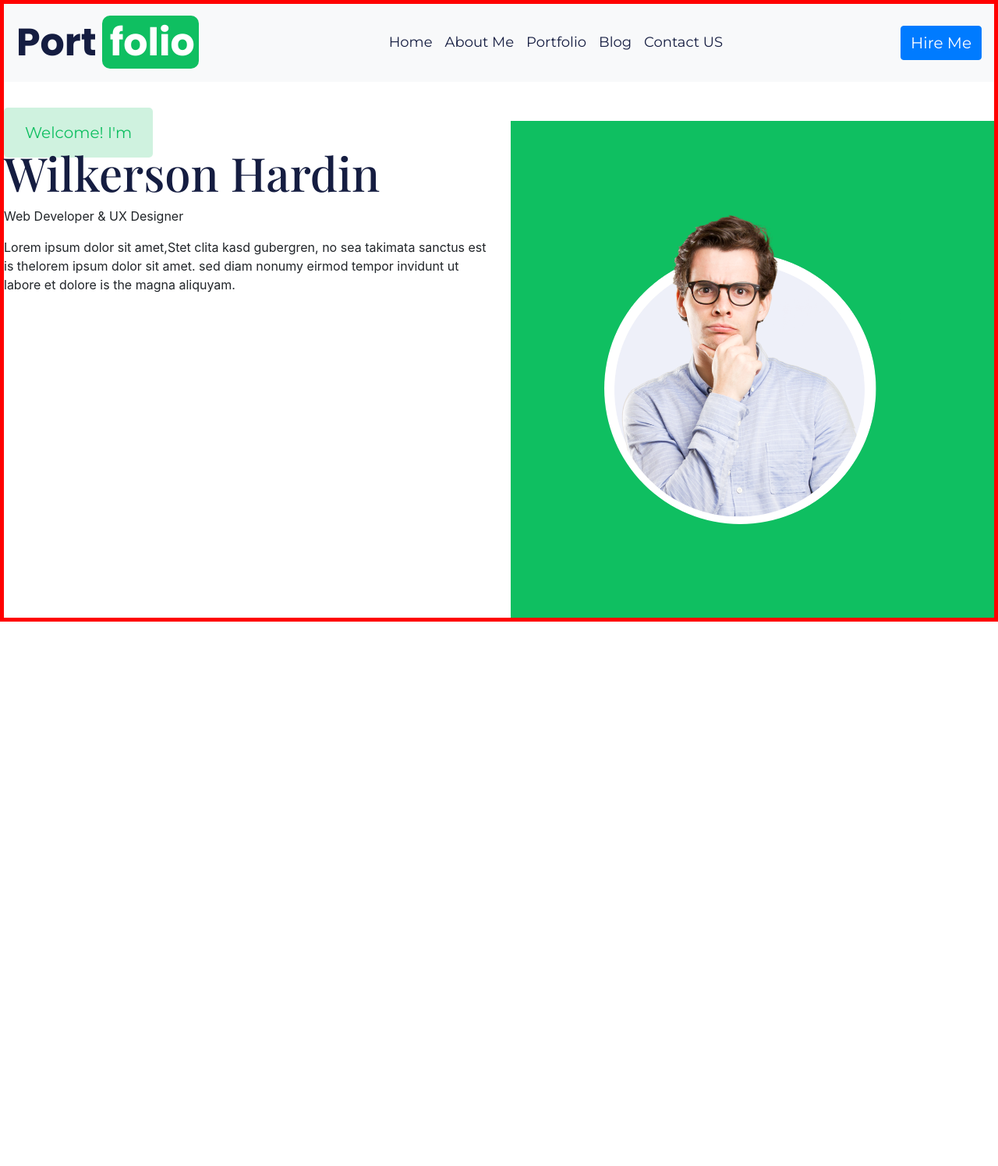
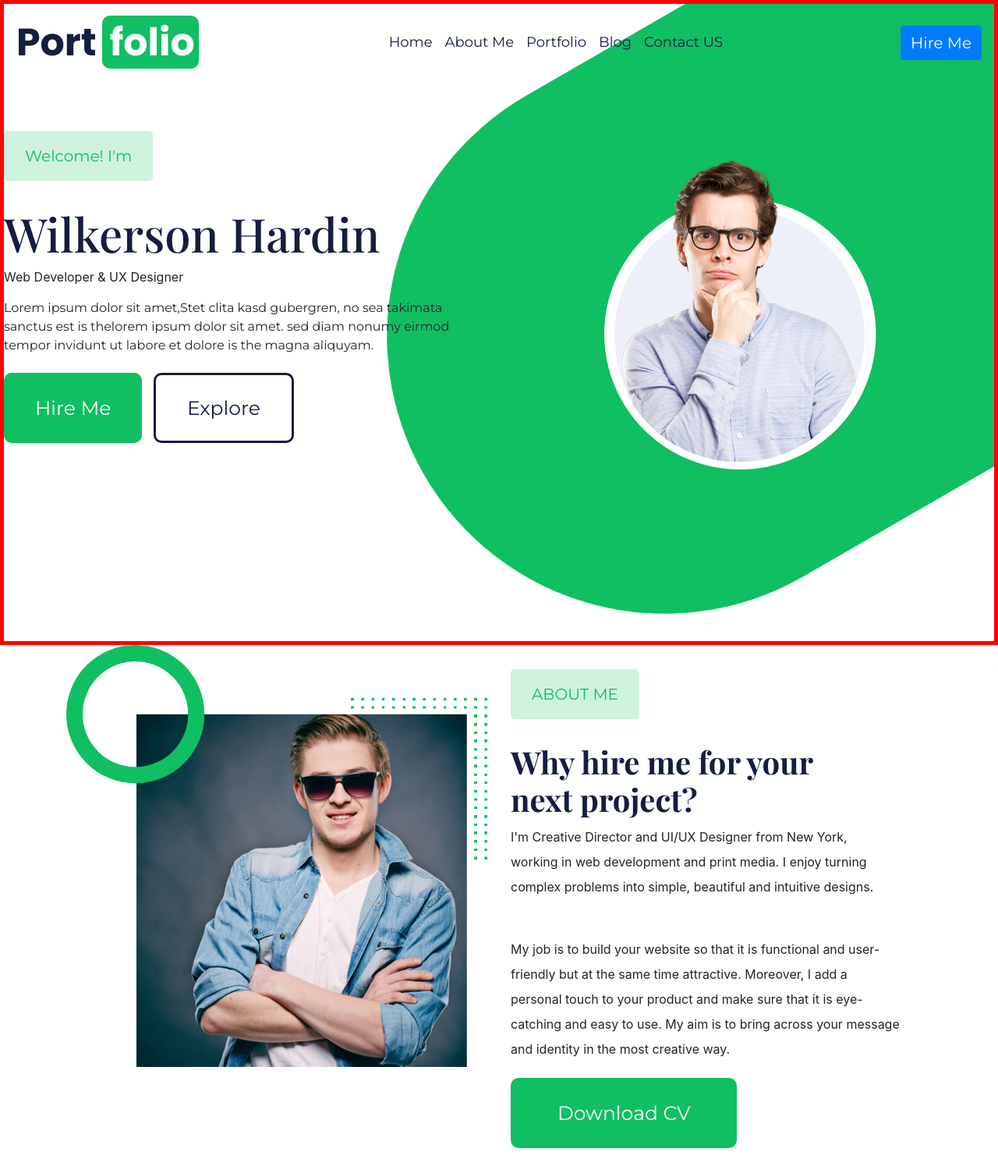
Before and after one commit to Simziglar/WebPortfolio, a website: page index.html in a window 1280 px wide. Shown: the whole page at 78% size. Before the commit the page ends 800 px from the top, so only its background shows below. Drawn offline with nearby package versions, Linux system fonts and the light colour scheme; a web font is replaced by a local one.

Commit message:
Modified

```diff
--- a/index.html
+++ b/index.html
@@ -23,9 +23,10 @@
 <body>
     <!--Start Header-->
     <header id="header">
-      <div id="header-content">
+
+      <div id="content">
         <!--Primary Navbar-->
-        <nav class="navbar navbar-expand-lg navbar-light bg-light">
+        <nav class="navbar navbar-expand-lg navbar-light ">
             <a class="navbar-brand font-poppins color-secondary font-size-49"  href="#" >Port<span class="color-whity">folio</span></a>
             <button class="navbar-toggler" type="button" data-toggle="collapse" data-target="#navbarNavDropdown" aria-controls="navbarNavDropdown" aria-expanded="false" aria-label="Toggle navigation">
               <span class="navbar-toggler-icon"></span>
@@ -56,11 +57,17 @@
       <div class="landing-page">
         <div class="row">
           <div class="col-lg-6">
-            <a class="greeting font-montserrat font-size-20">Welcome! I'm</a>
-            <h1 class="font-playfair font-size-60 color-secondary">Wilkerson Hardin</h1>
-            <p>Web Developer & UX Designer</p>
-            <p>Lorem ipsum dolor sit amet,Stet clita kasd gubergren, no sea takimata sanctus est is thelorem ipsum dolor sit amet. sed diam nonumy eirmod tempor invidunt ut labore et dolore is the magna aliquyam.</p>
-          </div>
+            <div class="lefty">
+              <a class="greeting font-montserrat font-size-20">Welcome! I'm</a>
+              <h1 class="font-playfair font-size-60 color-secondary mt-5">Wilkerson Hardin</h1>
+              <p>Web Developer & UX Designer</p>
+              <p class="font-montserrat font-size-16">Lorem ipsum dolor sit amet,Stet clita kasd gubergren, no sea takimata<br> sanctus est is thelorem ipsum dolor sit amet. sed diam nonumy eirmod<br> tempor invidunt ut labore et dolore is the magna aliquyam.</p>
+              <div class="btn-top">
+                <a class=" hire font-montserrat font-size-25 color-primary-bg color-whity" href="#">Hire Me</a>
+                <a class=" explore font-montserrat font-size-25 color-secondary" href="#">Explore</a>
+              </div>
+            </div>
+            </div>
           <div class="col-lg-6">
             <div class="righty">
               <img class="img-fluid profile" src="assets/Porfolio_pic.png" alt="" srcset="">
@@ -70,10 +77,33 @@
       </div>
       </div>
 
+      </div>
+
     </header>
     <!--End Header-->
     <!--Start Main Site-->
-        <main></main>
+        <main>
+          <div class="about-me">
+            <div class="container">
+              <div class="row">
+                <div class="col-lg-6">
+                  <img class="img-fluid" src="/assets/about me.png" alt="">
+                </div>
+                <div class="col-lg-6 py-5" >
+                  <div class="righty">
+                       <a class=" my-5 about-head color-primary-bg-2 font-montserrat font-size-20">ABOUT ME</a>
+                      <h2 class="mt-5 font-playfair font-size-40 font-weight-bold color-secondary">Why hire me for your<br>next project?</h2>
+                       <p class="mt-2">I'm Creative Director and UI/UX Designer from New York,<br> working in web development and print media. I enjoy turning<br> complex problems into simple, beautiful and intuitive designs.
+                       </p>
+                       <P class="my-5">My job is to build your website so that it is functional and user-<br>friendly but at the same time attractive. Moreover, I add a<br> personal touch to your product and make sure that it is eye-<br>catching and easy to use. My aim is to bring across your message<br> and identity in the most creative way.</p>
+                       <a class="mt-5 download font-montserrat color-whity color-primary-bg font-size-25" href="#">Download CV</a>
+                 </div>
+                  </div>
+              </div>
+            </div>
+          </div>
+
+        </main>
     <!--End Main Site-->
      <!--Start Footer-->
         <footer>
--- a/sass/include/color.scss
+++ b/sass/include/color.scss
@@ -8,3 +8,9 @@
 .color-whity{
     color: $color-whity;
 }
+.color-primary-bg{
+    background: $color-primary;
+}
+.color-primary-bg-2{
+    background-color: rgba($color: #0fbf61, $alpha: 0.2);
+}
--- a/sass/style.scss
+++ b/sass/style.scss
@@ -7,14 +7,21 @@
 @import'./include/color.scss';
 
 /***********HEADER *****************/
+
 #header{
-    #header-content{
+    background-image: url(/assets/profilebg.png);
+    background-repeat: no-repeat;
+    background-size: contain;
+    background-position: right;
 
+    #content{
         max-width: 1530px;
         margin: 0 auto;
         border: 5px red solid !important;
 
         .navbar {
+            background: transparent !important;
+            z-index: 1;
             .navbar-brand{
                 font-weight: bold;
                 color: $color-secondary;
@@ -40,16 +47,53 @@
 
 /***********LANDING PAGE*****************/
 .landing-page{
-    padding-top: 50px;
-    .greeting{
-        background-color: rgba($color: #0fbf61, $alpha: 0.2);
-        color: $color-primary !important;
-        padding: 20px 27px;
-        border-radius: 5px;
+
+    top: -100px;
+    position: relative;
+    margin-top: 5rem;
+    .lefty{
+        margin: 100px 0;
+        .greeting{
+            background-color: rgba($color: #0fbf61, $alpha: 0.2);
+            color: $color-primary !important;
+            padding: 20px 27px;
+            border-radius: 5px;
+        }
+        .btn-top{
+            margin: 50px 0;
+            a{
+                padding: 30px 40px;
+                border-radius: 10px;
+                margin-right: 10px;
+            }
+            .explore{
+                border: 3px solid $color-secondary;
+                padding: 27px 40px;
+            }
+
+        }
     }
     .righty .profile{
-        background-color: #0fbf61;
         padding: 120px;
     }
 
 }
+/*******ABOUT ME*******************/
+.about-me{
+    .righty{
+        p{
+            line-height: 2rem;
+        }
+        .about-head{
+            background-color: rgba($color: #0fbf61, $alpha: 0.2);
+            color: $color-primary !important;
+            padding: 20px 27px;
+            border-radius: 5px;
+        }
+        .download{
+            padding: 30px 60px;
+            border-radius: 10px;
+        }
+    }
+
+}
```
Also changed, not shown: assets/about me.png (added), assets/prof bg.png (added), assets/profilebg.png (added), style.css, 1 other file.
